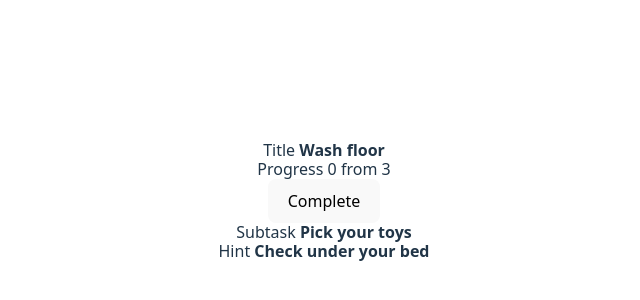
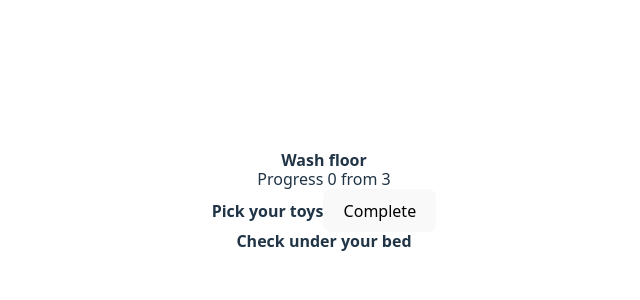
Before and after one commit to Iloha/adhd, a React (Vite) app: page / in a window 1280 px wide. Shown: the part 184-484 px from the top of the page, without its empty margins (316-956 px from the left). Built offline with nearby package versions, Linux system fonts and the light colour scheme; data requests are answered from the project's data file.

Commit message:
updating tasks on server

```diff
--- a/db.json
+++ b/db.json
@@ -1,7 +1,7 @@
 {
   "tasks": [
     {
-      "id": 0,
+      "id": "0",
       "text": "Wash floor",
       "subtasks": [
         {
@@ -26,7 +26,7 @@
       "done": false
     },
     {
-      "id": 1,
+      "id": "1",
       "text": "Pack your school bag",
       "subtasks": [
         {
--- a/src/App.jsx
+++ b/src/App.jsx
@@ -11,8 +11,6 @@ import './App.css'
 function App() {
   const { mode, activeTaskId, setActiveTaskId } = useApp();
   const [tasks, setTasks] = useState([])
-
-  // console.log('tasks', tasks)
 
   useEffect( () => {
     const getTasks = async () => {
@@ -29,11 +27,9 @@ function App() {
   }
 }, [tasks, activeTaskId, setActiveTaskId])
 
-  // console.log('activeTaskId', activeTaskId)
 
   const activeTask = tasks.find(task => task.id === activeTaskId) ?? tasks[0]
 
-  // console.log('activeTask app', activeTask)
   const fetchTasks = async () => {
       const res = await fetch(`http://localhost:5001/tasks`)
       const data = await res.json()
@@ -46,6 +42,24 @@ function App() {
       const data = await res.json()
 
       return data
+  }
+
+  const updateTask = async (id, updates) => {
+    // fetch current task then apply updates and PUT
+    const taskToUpdate = await fetchTask(id)
+    const updTask = { ...taskToUpdate, ...updates }
+    const res = await fetch(`http://localhost:5001/tasks/${id}`, {
+      method: 'PUT',
+      headers: {
+        'Content-type': 'application/json'
+      },
+      body: JSON.stringify(updTask)
+    })
+
+    const data = await res.json()
+
+    setTasks((prev) => prev.map((t) => (t.id === id ? data : t)))
+    return data
   }
 
   const addTask = async (task) => {
@@ -96,9 +110,9 @@ const markDone = async (id) => {
   return (
     <>
       {mode === "child" ? (
-        <ChildScreen tasks={tasks} activeTask={activeTask} setTasks={setTasks}></ChildScreen>
+        <ChildScreen tasks={tasks} activeTask={activeTask} setTasks={setTasks} markDone={markDone} updateTask={updateTask} />
       ) : (
-        <ParentScreen tasks={tasks} deleteTask={deleteTask} markDone={markDone} addTask={addTask}></ParentScreen>
+        <ParentScreen tasks={tasks} deleteTask={deleteTask} markDone={markDone} addTask={addTask} />
       )}
         <Header name={"Daniil"} date={"October 30th"}/>
     </>
--- a/src/screens/ChildScreen.jsx
+++ b/src/screens/ChildScreen.jsx
@@ -1,4 +1,4 @@
-function ChildScreen({ tasks, activeTask, setTasks }) {
+function ChildScreen({ tasks, activeTask, setTasks, markDone, updateTask }) {
 
   if (!activeTask) {
     return <div>child screen — Choose task</div>
@@ -9,12 +9,19 @@ function ChildScreen({ tasks, activeTask, setTasks }) {
   const activeSubtask = activeSubtaskIndex === -1 ? null : subtasks[activeSubtaskIndex]
   const hasActiveSubtask = activeSubtask !== null
 
-  const handleSetDone = () => {
+  const handleSubtaskDone = () => {
     if (!hasActiveSubtask) {
       // No active subtask: mark the whole task done instead of crashing
-      setTasks((prevTasks) =>
-        prevTasks.map((task) => (task.id === activeTask.id ? { ...task, done: true } : task))
-      )
+      // update local state immediately
+        setTasks((prevTasks) =>
+          prevTasks.map((task) => (task.id === activeTask.id ? { ...task, done: true } : task))
+        )
+        // persist via updateTask (preferred) or markDone as fallback
+        if (typeof updateTask === 'function') {
+          updateTask(activeTask.id, { done: true })
+        } else if (typeof markDone === 'function') {
+          markDone(activeTask.id)
+        }
       return
     }
 
@@ -25,6 +32,7 @@ function ChildScreen({ tasks, activeTask, setTasks }) {
       return subtask
     })
 
+    // update local subtasks immediately for snappy UI
     setTasks((prevTasks) => {
       return prevTasks.map((task) => {
         if (task.id === activeTask.id) {
@@ -33,32 +41,45 @@ function ChildScreen({ tasks, activeTask, setTasks }) {
         return task
       })
     })
+    // persist updated subtasks to server
+    if (typeof updateTask === 'function') {
+      const allDone = updatedSubtasks.length > 0 && updatedSubtasks.every((s) => s.done === true)
+      const updates = { subtasks: updatedSubtasks }
+      if (allDone) updates.done = true
+      updateTask(activeTask.id, updates)
+    } else {
+      // fallback: if no updateTask helper is provided, toggle task done when all subtasks complete
+      const allDone = updatedSubtasks.length > 0 && updatedSubtasks.every((s) => s.done === true)
+      if (allDone && typeof markDone === 'function') {
+        markDone(activeTask.id)
+      }
+    }
   }
 
   return (
     <div>
-      {activeTask.done === true ? "Done!" : ""}
+      {/* {activeTask.done === true ? "Done!" : ""} */}
 
-      <div>Title <b>{activeTask.text}</b></div>
+      <div><b>{activeTask.text}</b></div>
       <div>
         Progress { subtasks.filter((subtask) => subtask.done === true).length } from { subtasks.length }
       </div>
 
-      <button onClick={handleSetDone}>Complete</button>
+      {console.log('activeTask', activeTask)}
+
+      { activeTask.done === true && <div>
+        <p>🎉 Awesome!</p>
+        <p>{subtasks.length} / {subtasks.length} steps completed</p>
+        <p>You did it!</p>
+      </div> }
 
       <div>
-        Subtask <b>{hasActiveSubtask ? activeSubtask.title : '— no active subtask —'}</b>
+        {hasActiveSubtask ? <b>{activeSubtask.title}</b> : '— no active subtask —'}
+        {hasActiveSubtask && <button onClick={handleSubtaskDone}>Complete</button>}
       </div>
-      <div>Hint <b>{hasActiveSubtask ? activeSubtask.hint : ''}</b></div>
+      <div><b>{hasActiveSubtask ? activeSubtask.hint : ''}</b></div>
 
-      {/* <div>
-        Subtasks
-        {subtasks.map((subtask, index) => (
-          <div key={index}>{subtask.title} {subtask.order} { index }</div>
-        ))}
 
-        for
-      </div> */}
     </div>
   )
 }
```
